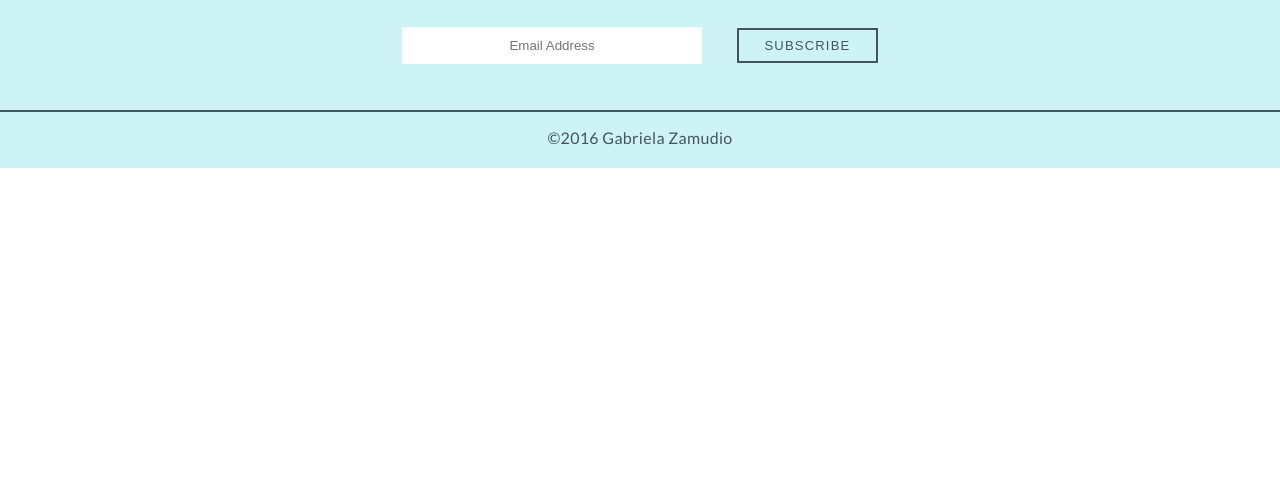
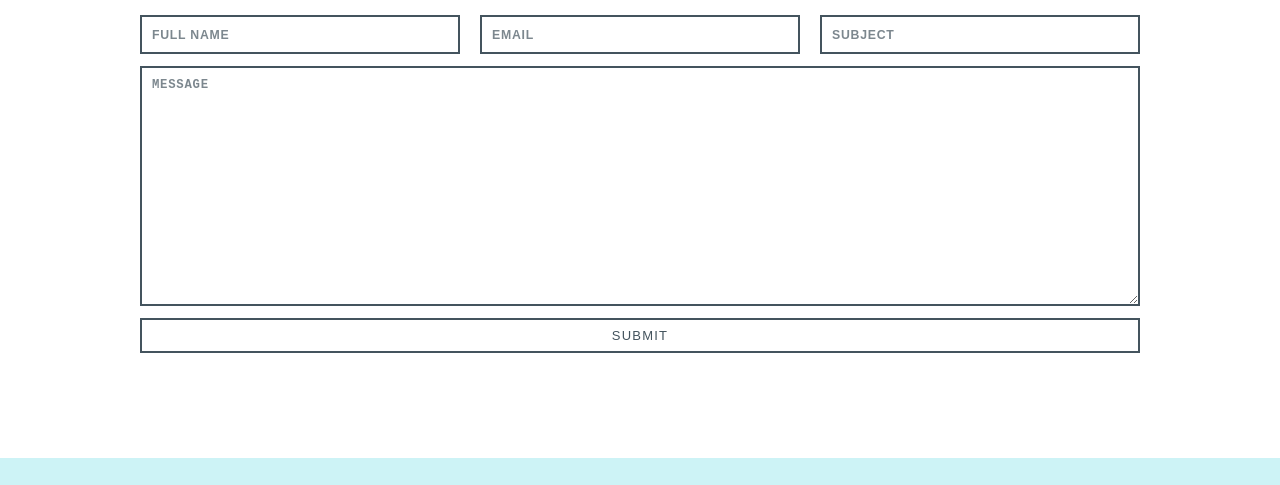
Before and after one commit to evagabriela/Converting-Design-Comp-into-HTML-CSS-, a plain HTML site: page index.html in a window 1280 px wide. Shown: the part 3768-4253 px from the top of the page. Before the commit the page ends 3936 px from the top, so only its background shows below. Drawn offline with Linux system fonts and the light colour scheme.

Commit message:
add contact form

```diff
--- a/css/style.css
+++ b/css/style.css
@@ -193,8 +193,79 @@ button:hover {
 	margin-top: 30px;
 }
 
+/* ----------------------------------------
+Form
+------------------------------------------- */
+form {
+	margin-top: 45px;
+	display: -webkit-box;
+	display: -ms-flexbox;
+	display: flex;
+	-webkit-box-orient: horizontal;
+	-webkit-box-direction: normal;
+	    -ms-flex-direction: row;
+	        flex-direction: row;
+	-ms-flex-wrap: wrap;
+	    flex-wrap: wrap;
+	-webkit-box-pack: justify;
+	    -ms-flex-pack: justify;
+	        justify-content: space-between;
+}
 
+input {
+	border: 2px solid #44545E;
+    margin-bottom: 12px;
+    padding: 10px;
+}
 
+textarea {
+	width: 100%;
+	border: 2px solid #44545E;
+	margin-bottom: 12px;
+	padding: 10px 10px;
+	outline: 0;
+	height:30vh;
+}
+
+form button {
+	width: 100%;
+}
+
+::-webkit-input-placeholder {
+   color: #7C878E;
+   text-transform: uppercase;
+   letter-spacing: 0.75px;
+   font-size: 12.299px;
+   font-weight: 600;
+}
+
+:-moz-placeholder { /* Firefox 18- */
+   color: #7C878E;
+   text-transform: uppercase;
+   letter-spacing: 0.75px;
+   font-size: 12.299px;
+   font-weight: 600;
+}
+
+::-moz-placeholder {  /* Firefox 19+ */
+   color: #7C878E;
+   text-transform: uppercase;
+   letter-spacing: 0.75px;
+   font-size: 12.299px;
+   font-weight: 600;
+}
+
+:-ms-input-placeholder {
+   color: #7C878E;
+   text-transform: uppercase;
+   letter-spacing: 0.75px;
+   font-size: 12.299px;
+   font-weight: 600;
+}
+
+#contact {
+	padding-top: 24px;
+}
 
 /* ----------------------------------------
 Footer
--- a/index.html
+++ b/index.html
@@ -88,6 +88,19 @@
 		</div>
 	</section>
 
+	<section id="contact">
+		<div class="content-center-wrap">
+			<h2>Get in Touch</h2>
+			<form>
+				<input type="text" placeholder="Full Name" class="col-third">
+				<input type="email" placeholder="Email" class="col-third">
+				<input type="text" placeholder="Subject" class="col-third">
+				<textarea type="text" placeholder="Message"></textarea>
+				<button type="submit">Submit</button>
+			</form>
+		</div>
+	</section>
+
 	<footer>
 		<div class="content-center-wrap">
 			<div class="social-links">
@@ -95,8 +108,8 @@
 				<a href=""><i class="fa fa-twitter-square" aria-hidden="true"></i></a>
 				<a href=""><i class="fa fa-instagram" aria-hidden="true"></i></a>
 			</div>
-		<input type="text" placeholder="Email Address">
-		<button>Subscribe</button>
+			<input type="text" placeholder="Email Address">
+			<button>Subscribe</button>
 		</div>
 		<p class="copyright">&copy;2016 Gabriela Zamudio</p>
 	</footer>
```
